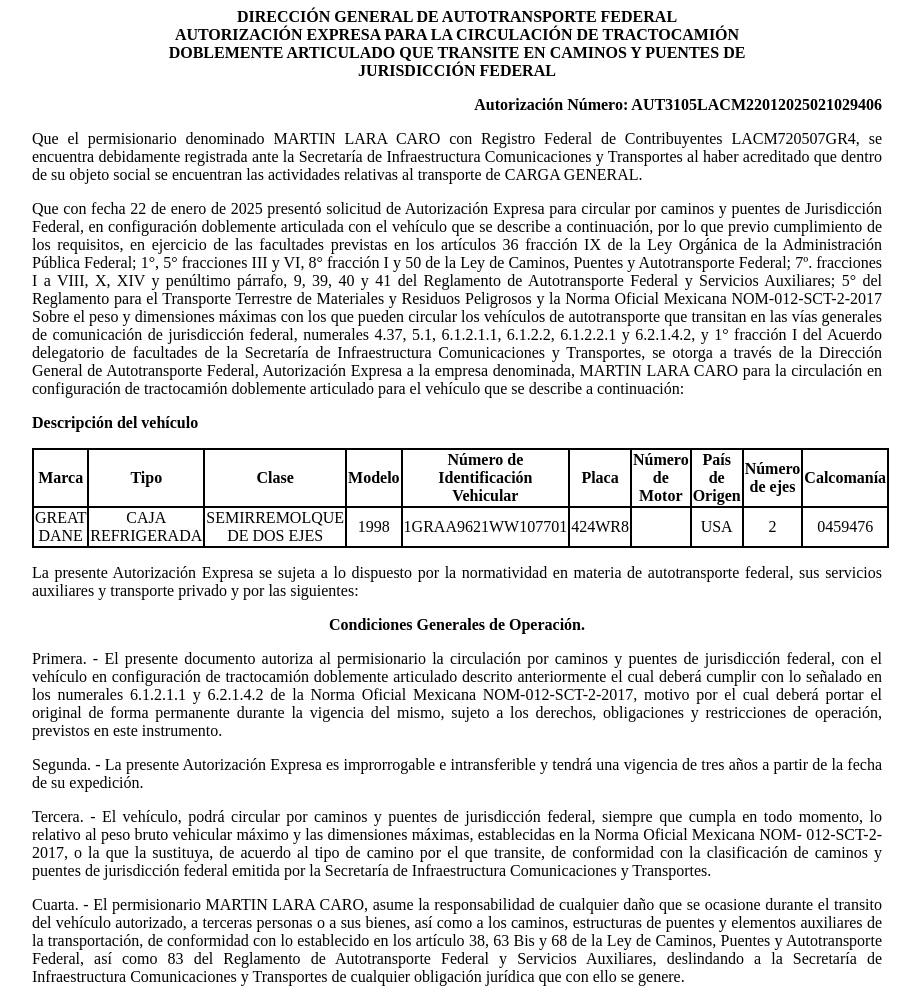
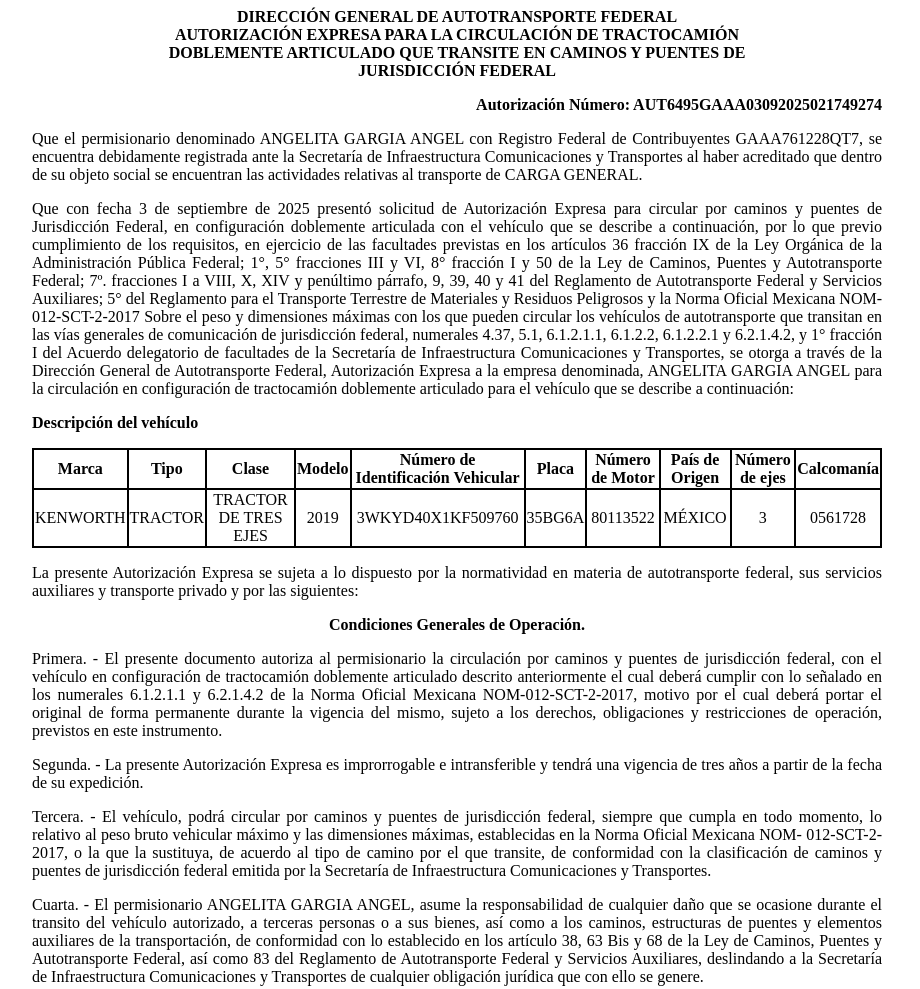
Before and after one commit to app-sct1/ConsultaAutDobleRemolque-folio-0201177, a plain HTML site: page index.html in a window 1280 px wide. Shown: the top 989 px of the page, without its empty margins (183-1103 px from the left). Drawn offline with Linux system fonts and the light colour scheme.

Commit message:
index.html

```diff
--- a/index.html
+++ b/index.html
@@ -75,19 +75,19 @@
 						<p class="sinMargen">DOBLEMENTE ARTICULADO QUE TRANSITE EN CAMINOS Y PUENTES DE</p>
 						<p class="sinMargen">JURISDICCIÓN FEDERAL</p>
 					</div>
-<p class="derechaNegro">Autorización Número: AUT3105LACM22012025021029406</p>
+<p class="derechaNegro">Autorización Número: AUT6495GAAA03092025021749274</p>
 
 					<p class="justificado">Que el permisionario denominado
-						MARTIN LARA CARO con Registro Federal de
-						Contribuyentes LACM720507GR4, se encuentra
+						ANGELITA GARGIA ANGEL con Registro Federal de
+						Contribuyentes GAAA761228QT7, se encuentra
 						debidamente registrada ante la Secretaría de Infraestructura
 						Comunicaciones y Transportes al haber acreditado que dentro de su
 						objeto social se encuentran las actividades relativas al
 						transporte de CARGA GENERAL.</p>
 
 
-					<p class="justificado">Que con fecha 22 de
-						enero de 2025 presentó
+					<p class="justificado">Que con fecha 3 de
+						septiembre de 2025 presentó
 						solicitud de Autorización Expresa para circular por caminos y
 						puentes de Jurisdicción Federal, en configuración doblemente
 						articulada con el vehículo que se describe a continuación, por lo
@@ -107,7 +107,7 @@
 						facultades de la Secretaría de Infraestructura Comunicaciones y
 						Transportes, se otorga a través de la
 						Dirección General de Autotransporte Federal, Autorización Expresa a la
-						empresa denominada, MARTIN LARA CARO para la
+						empresa denominada, ANGELITA GARGIA ANGEL para la
 						circulación en configuración de tractocamión doblemente articulado
 						para el vehículo que se describe a continuación:</p>
 
@@ -128,16 +128,16 @@
 							<th class="borde">Calcomanía</th>
 						</tr>
 						<tr class="borde">
-							<td class="borde">GREAT DANE</td>
-							<td class="borde">CAJA REFRIGERADA</td>
-							<td class="borde">SEMIRREMOLQUE DE DOS EJES</td>
-							<td class="borde">1998</td>
-							<td class="borde">1GRAA9621WW107701</td>
-							<td class="borde">424WR8</td>
-							<td class="borde"></td>
-							<td class="borde">USA</td>
-							<td class="borde">2</td>
-							<td class="borde">0459476</td>
+							<td class="borde">KENWORTH</td>
+							<td class="borde">TRACTOR</td>
+							<td class="borde">TRACTOR DE TRES EJES</td>
+							<td class="borde">2019</td>
+							<td class="borde">3WKYD40X1KF509760</td>
+							<td class="borde">35BG6A</td>
+							<td class="borde">80113522</td>
+							<td class="borde">MÉXICO</td>
+							<td class="borde">3</td>
+							<td class="borde">0561728</td>
 						</tr>
 
 					</tbody></table>
@@ -175,7 +175,7 @@
 						Secretaría de Infraestructura Comunicaciones y Transportes.</p>
 
 					<p class="justificado">Cuarta. - El permisionario
-						MARTIN LARA CARO, asume la responsabilidad de
+						ANGELITA GARGIA ANGEL, asume la responsabilidad de
 						cualquier daño que se ocasione durante el transito del vehículo
 						autorizado, a terceras personas o a sus bienes, así como a los
 						caminos, estructuras de puentes y elementos auxiliares de la
```
